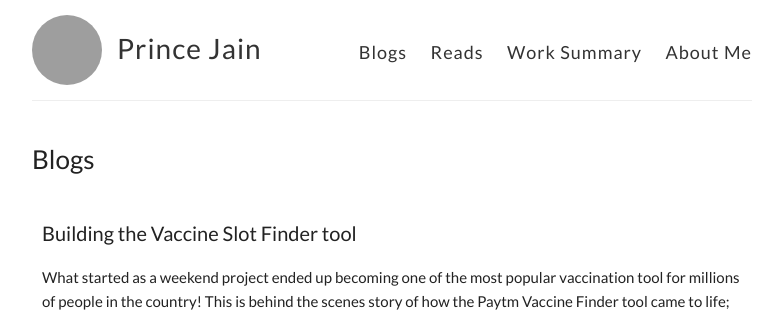
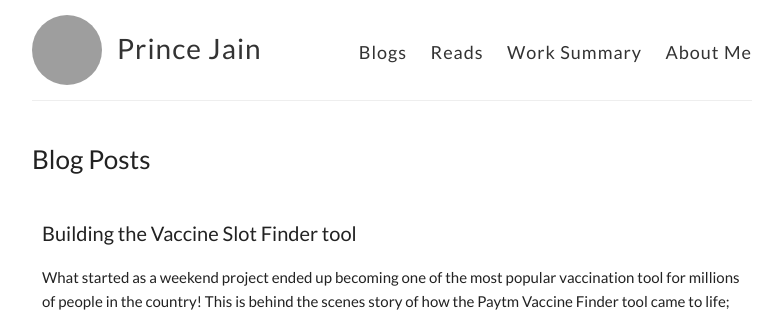
Before and after one commit to product-noob/product-noob.github.io, a Jekyll site: the page built from blog.md, in a window 1280 px wide, cut to the strip 0-335 px from the top of the page. Shown: the whole strip, without its empty margins (248-1029 px from the left). Built offline with Jekyll 4.4.1, drawn with Linux system fonts in a browser that asks for light colours; grey boxes are pictures that could not be loaded.

Commit message:
Update blog.md

```diff
--- a/blog.md
+++ b/blog.md
@@ -1,6 +1,6 @@
 ---
 layout: blog
-title: Blogs
+title: Blog Posts
 permalink: /blogs/
 ---
 
```
